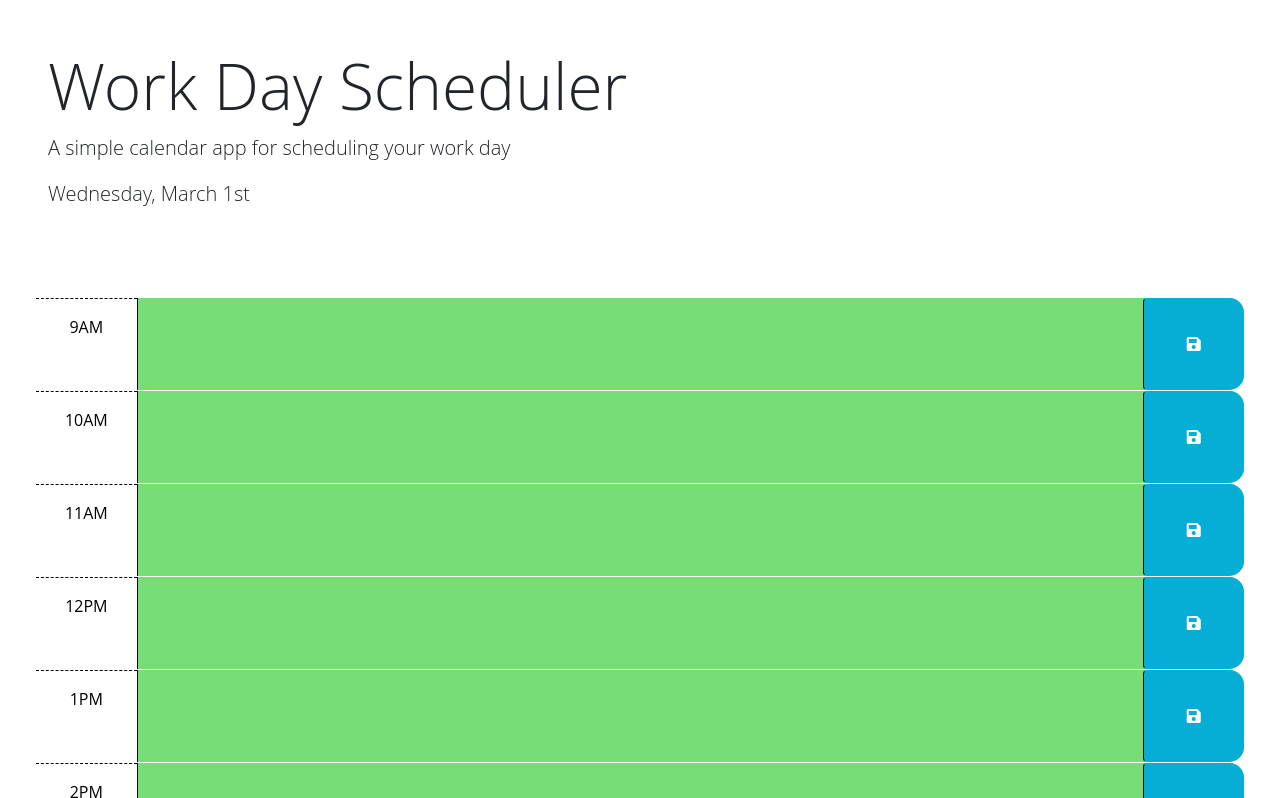
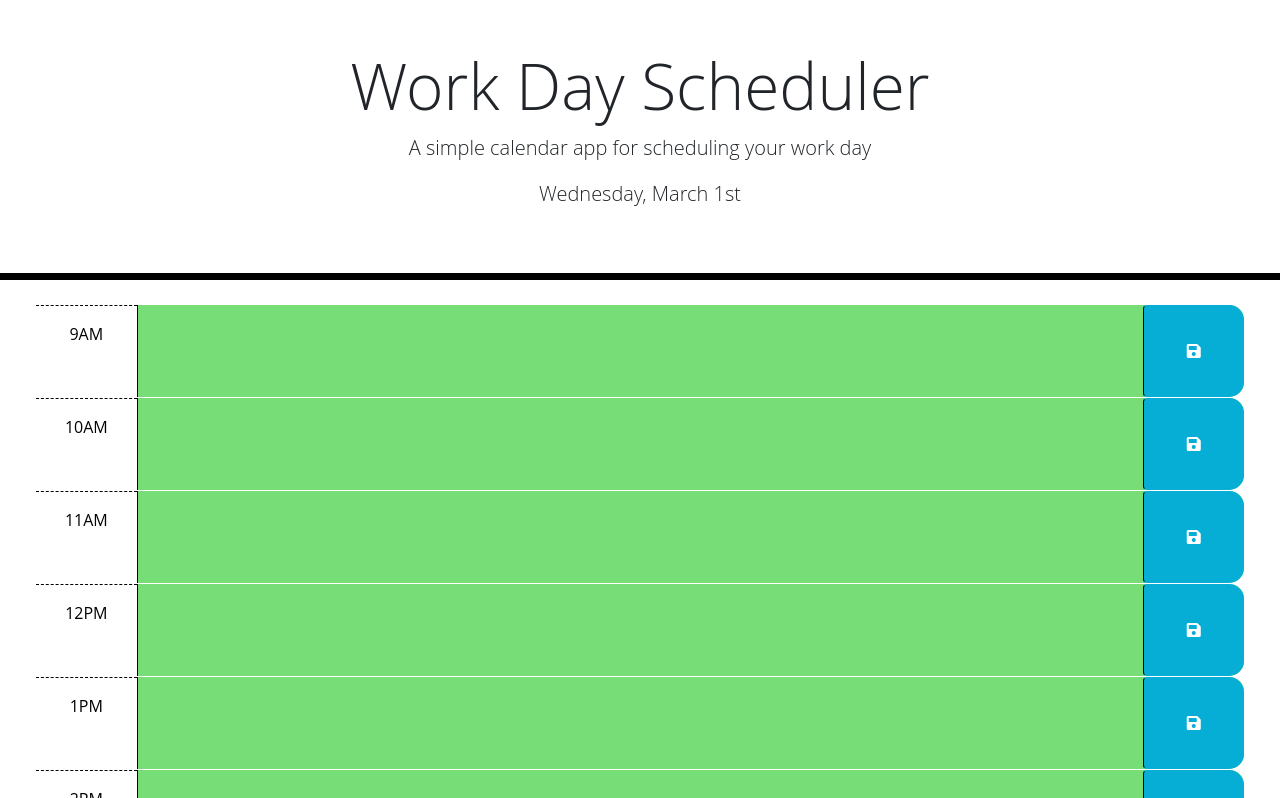
Before and after one commit to CorbinSpence/Work-Day-Scheduler, a plain HTML site: page index.html in a window 1280 px wide. Shown: the top 798 px of the page. Drawn offline with nearby package versions, Linux system fonts and the light colour scheme.

Commit message:
slightly adjusted header and message style

```diff
--- a/assets/css/style.css
+++ b/assets/css/style.css
@@ -57,3 +57,12 @@ textarea {
   font-size: 20px;
   transition: all 0.3s ease-in-out;
 }
+
+/* added style */
+header{
+  text-align: center;
+  border-bottom: 7px solid black;
+}
+.save-success{
+  text-align: center;
+}
```
